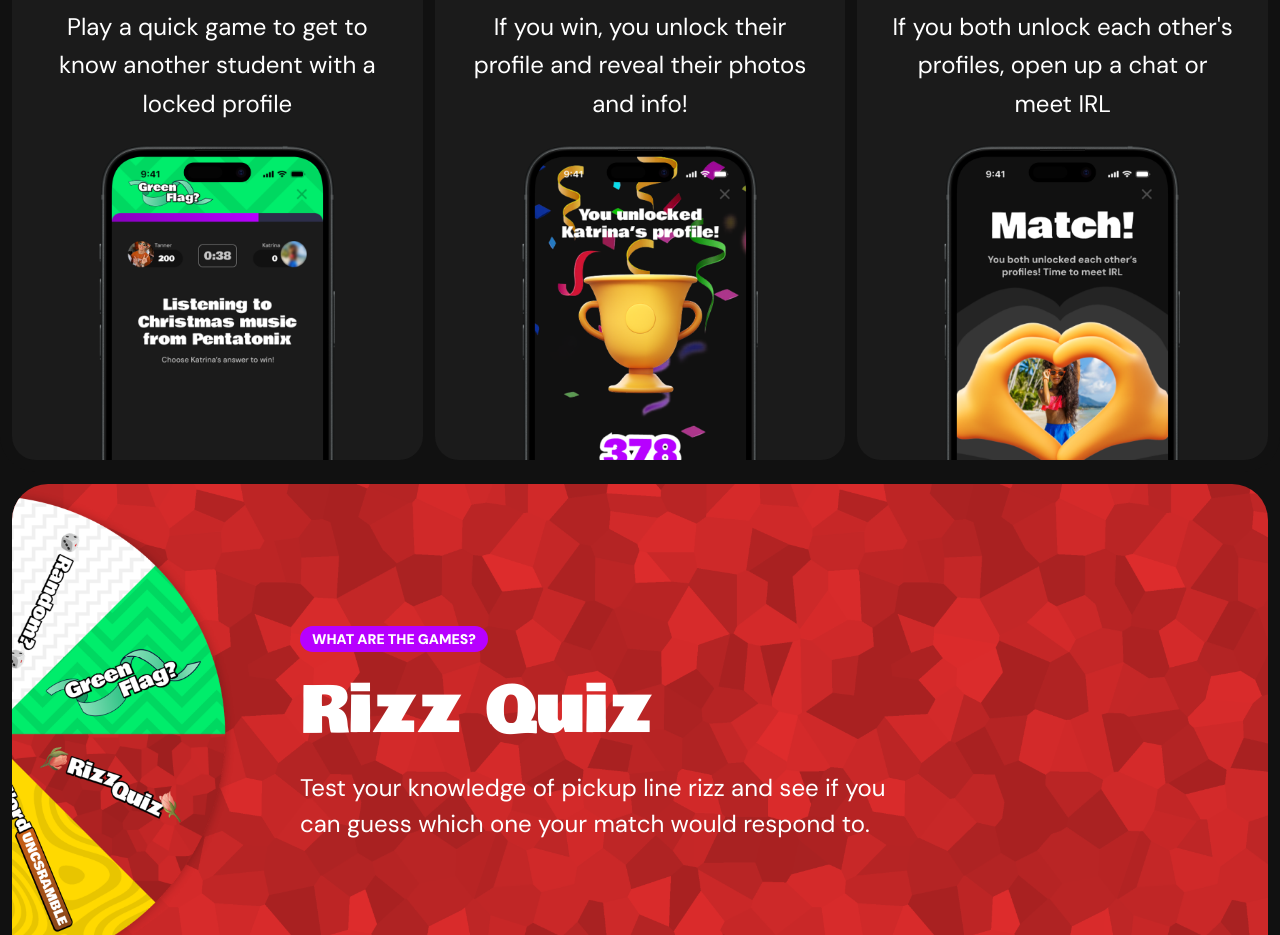
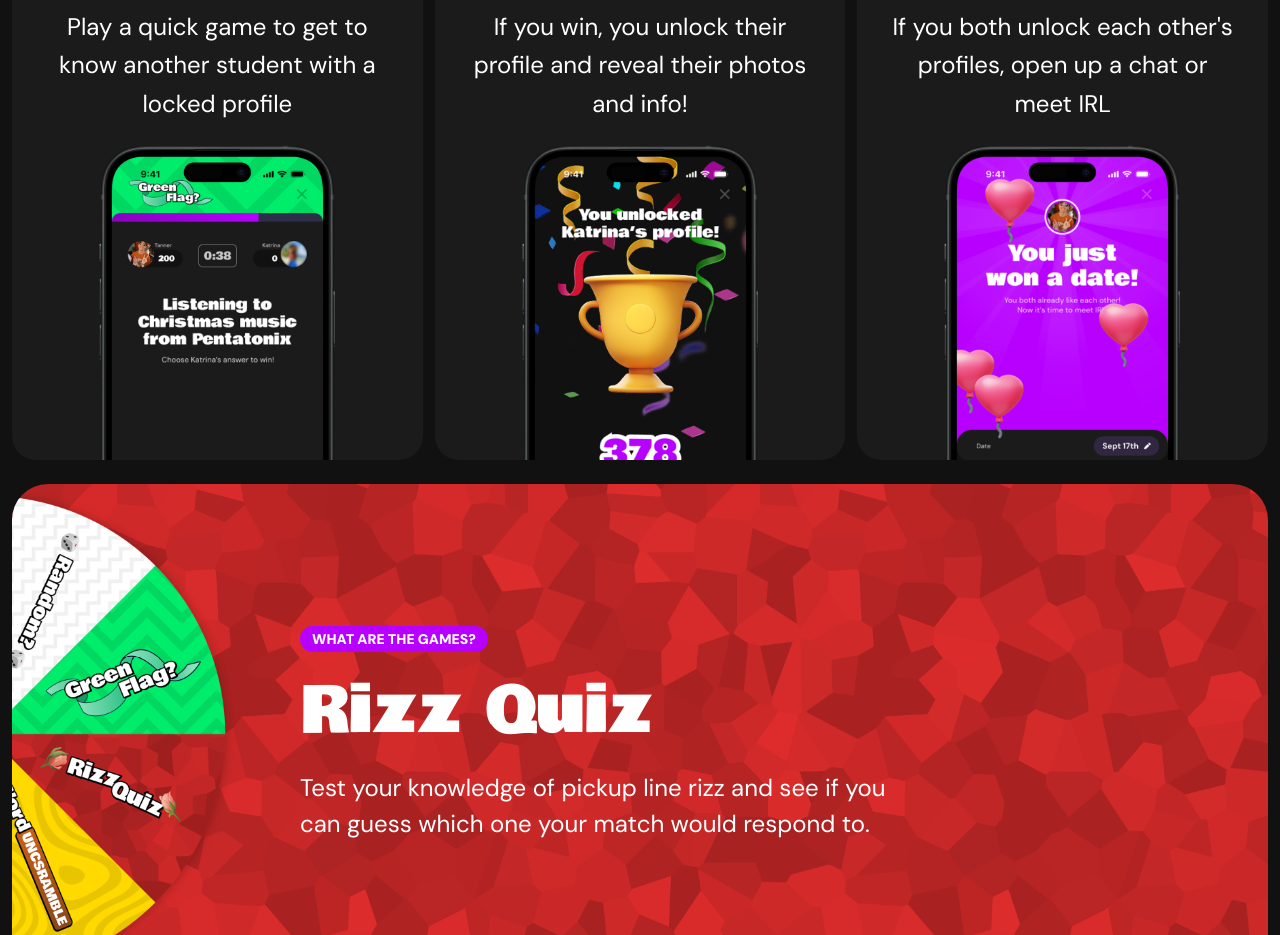
Before and after one commit to lumedating/lume_website, a React (Vite) app: page / in a window 1280 px wide. Shown: the part 840-1775 px from the top of the page. Built offline with nearby package versions, Linux system fonts and the light colour scheme.

Commit message:
Change match screenshot

```diff
--- a/src/pages/Home.jsx
+++ b/src/pages/Home.jsx
@@ -7,6 +7,7 @@ import greenFlagBackground from "../assets/images/Green Flag Background.png";
 import greenFlagScreenshot from "../assets/images/Green Flag Screenshot.png";
 import resultsWinScreenshot from "../assets/images/Results (Win) Screenshot.png";
 import resultsWinMatchScreenshot from "../assets/images/Results (Win - Match) Screenshot.png";
+import resultsWinProposeDateScreenshot from "../assets/images/Results (Win - Propose Date) Screenshot.png";
 import { useFontAwesome } from "../hooks/useFontAwesome";
 import "../App.css";
 
@@ -205,8 +206,8 @@ function Home() {
               IRL
             </p>
             <img
-              src={resultsWinMatchScreenshot}
-              alt="Results win match screenshot"
+              src={resultsWinProposeDateScreenshot}
+              alt="Results win propose date screenshot"
               className="step-screenshot"
             />
           </div>
```
Also changed, not shown: src/assets/images/Results (Win - Propose Date) Screenshot.png (added).
